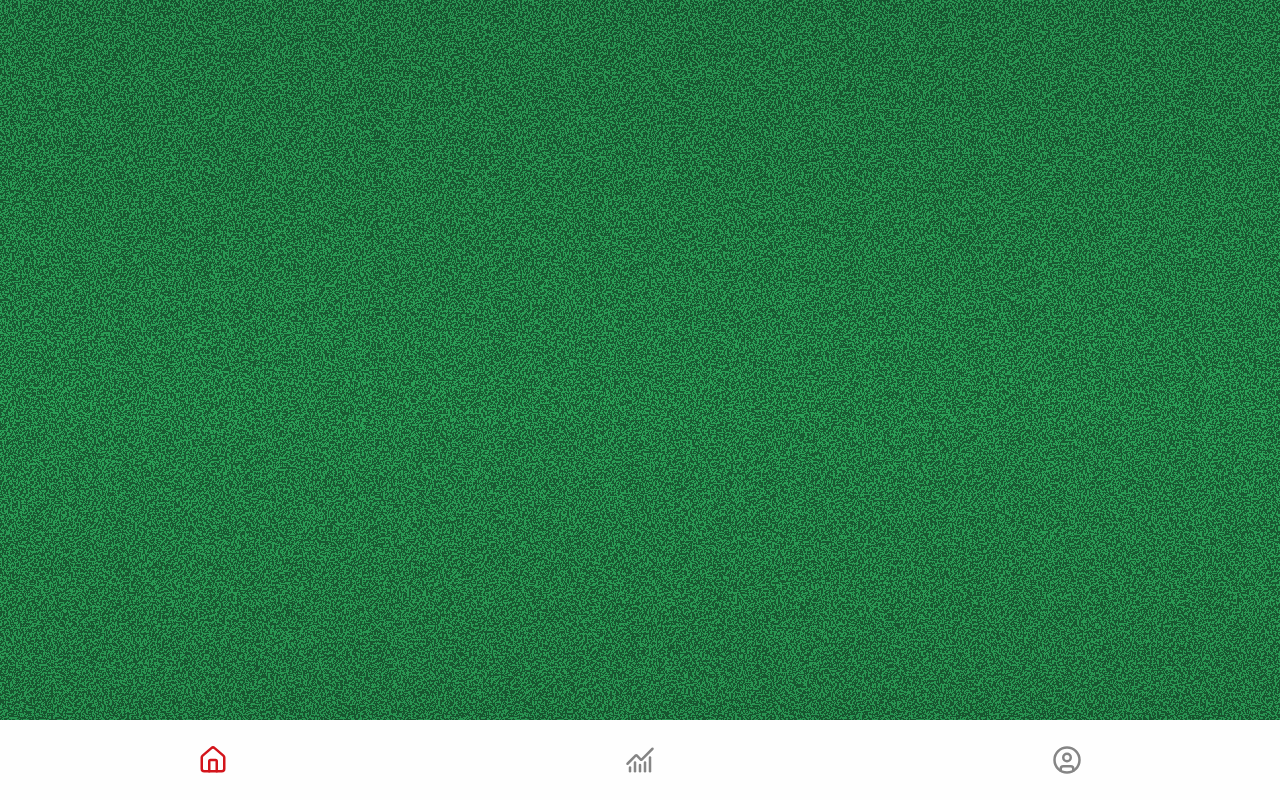
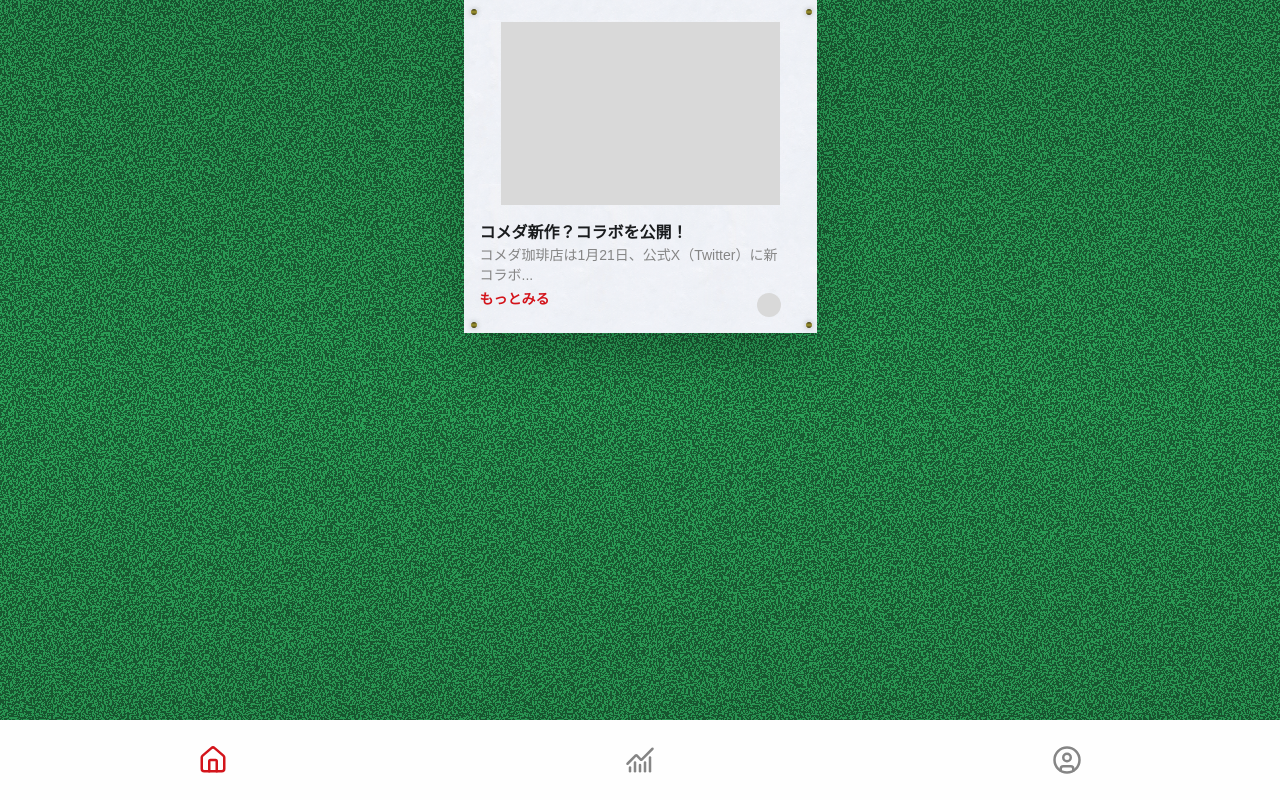
Before and after one commit to reonalddekapurio/Honmono, a Next.js app in the folder front/: page / in a window 1280 px wide. Built offline with nearby package versions, Linux system fonts and the light colour scheme.

Commit message:
create newspaper components

```diff
--- a/front/src/app/page.tsx
+++ b/front/src/app/page.tsx
@@ -1,8 +1,31 @@
 import { BottomNav } from "@/components/layouts/BottomNav";
+import { NewspaperCard } from "@/components/layouts/NewspaperCard";
 
 export default function Home() {
+  const mockData = [
+    {
+      id: 1,
+      newspaper: {
+        id: 1,
+        title: "コメダ新作？コラボを公開！",
+        description: "コメダ珈琲店は1月21日、公式X（Twitter）に新コラボの“ヒント”を公開。「食べられるコラボ？」「どんな展開になるんだろう」などのコメントが寄せられています。",
+        images: "/img/dummy-img.svg",
+        likes: 100,
+        is_liked: false
+      },
+      user: {
+        id: 1,
+        name: "山田太郎",
+        icon_url: "/img/dummy-img.svg"
+      }
+    }
+  ];
+
   return (
-    <div className="">
+    <div className="flex flex-col items-center pb-20">
+      {mockData.map((data) => (
+        <NewspaperCard key={data.id} newspaper={data.newspaper} user={data.user} />
+      ))}
       <BottomNav />
     </div>
   );
--- /dev/null
+++ b/front/src/components/layouts/NewspaperCard.tsx
@@ -0,0 +1,48 @@
+import Image from "next/image";
+import Link from "next/link";
+import { Newspaper,User} from "../../types/newspaper";
+
+interface NewspaperCardProps {
+    newspaper: Newspaper;
+    user: User;
+}
+
+export function NewspaperCard({ newspaper, user }: NewspaperCardProps) {
+    const isLongDescription = newspaper.description.length > 30;
+    const displayDescription = isLongDescription
+        ? newspaper.description.substring(0, 30) + "..."
+        : newspaper.description;
+
+    return (
+        <div className="relative flex flex-col align-start justify-center w-[353px] h-[333px] gap-4 bg-[url('/img/newspaper.svg')] bg-no-repeat bg-center bg-cover shadow-2xl p-4">
+            <div className="flex align-start justify-center w-full">
+                <Image
+                src={newspaper.images}
+                alt="newspaper"
+                width={279}
+                height={183}
+            />
+            </div>
+            <div className="w-[300px]">
+                <p className="text-black text-md font-bold">{newspaper.title}</p>
+                <p className="text-gray text-sm font-md">{displayDescription}</p>
+                {isLongDescription && (
+                    <Link href={`/newspaper/${newspaper.id}`}>
+                        <button className="text-red text-sm font-bold mt-1 hover:underline">
+                            もっとみる
+                        </button>
+                    </Link>
+                )}
+            </div>
+            <div className="absolute bottom-4 right-9 flex items-center justify-center w-6 h-6 rounded-full overflow-hidden">
+                <Image
+                src={user.icon_url}
+                alt="user-icon"
+                width={32}
+                height={32}
+                className="w-full h-full object-cover"
+                />
+            </div>
+        </div>
+    )
+}
--- /dev/null
+++ b/front/src/types/newspaper.ts
@@ -0,0 +1,21 @@
+export interface Newspaper {
+    id: number;
+    title: string;
+    description: string;
+    images: string;
+    likes: number;
+    is_liked: boolean;
+}
+
+export interface User{
+    id:number;
+    name:string;
+    icon_url:string;
+}
+
+export interface Comment{
+    id:number;
+    user:User;
+    content:string;
+    created_at:string;
+}
```
Also changed, not shown: front/public/img/dummy-img.svg (added), front/public/img/newspaper.svg (added).
